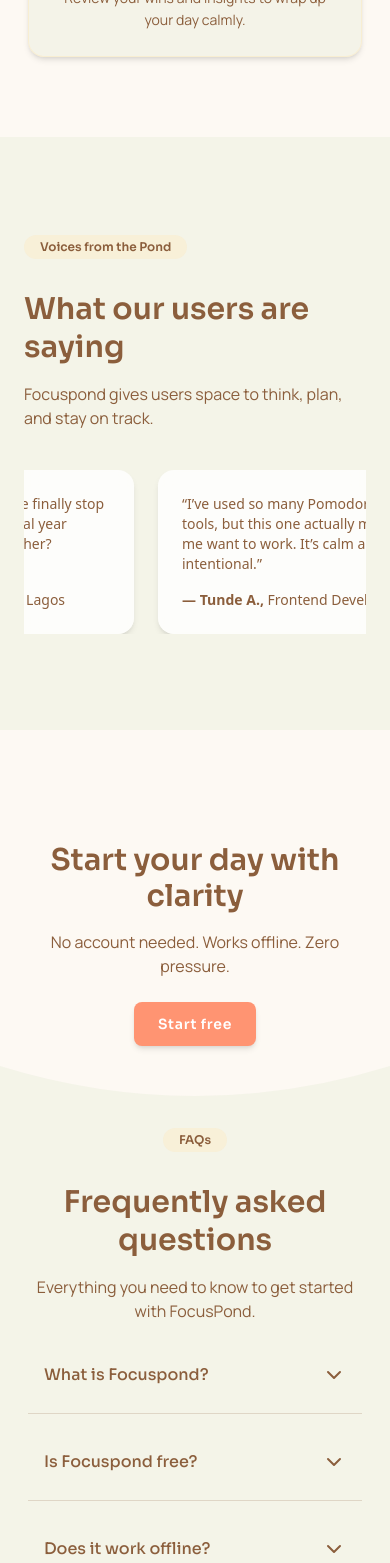
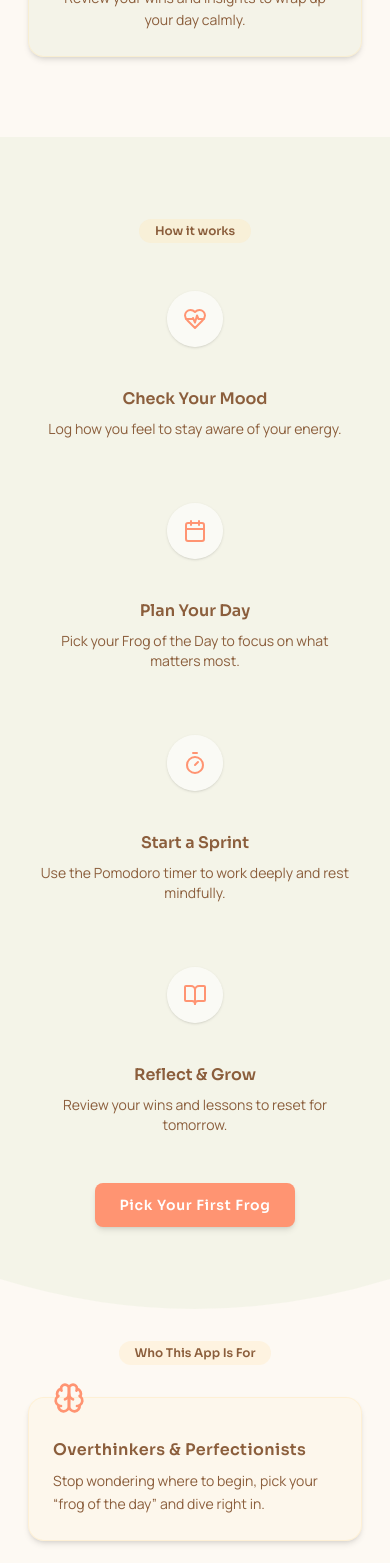
Before and after one commit to liannmaka/Focuspond, a Next.js app: page / in a window 390 px wide. Shown: the part 4820-6383 px from the top of the page. Built offline with nearby package versions, Linux system fonts and the light colour scheme.

Commit message:
feat: translating how it works section

```diff
--- a/src/app/(landing-page)/_components/HowItWorks.tsx
+++ b/src/app/(landing-page)/_components/HowItWorks.tsx
@@ -1,89 +1,93 @@
-import { SectionDivider } from "@/components/ui";
-import { CheckCircle, Clock, Activity, Repeat } from "lucide-react";
-import { LucideIcon } from "lucide-react";
+"use client";
 
-interface Step {
-  Icon: LucideIcon;
-  title: string;
-  description: string;
-}
+import React from "react";
+import Link from "next/link";
+import { Calendar, Timer, HeartPulse, BookOpen } from "lucide-react";
+import { Badge } from "@/components/ui";
 
-const HowItWorks = () => {
-  const steps: Step[] = [
+export default function HowItWorksIcons() {
+  const steps = [
     {
-      Icon: CheckCircle,
-      title: "1. Pick Your Frog",
-      description:
-        "Choose the day’s single most important (and difficult) task.",
-    },
-
-    {
-      Icon: Clock,
-      title: "2. Start a Pomodoro",
-      description:
-        "Launch a 25-minute focus sprint on that Frog, no distractions allowed.",
+      icon: <HeartPulse className="w-6 h-6 text-[#ff9472]" />,
+      title: "Check Your Mood",
+      desc: "Log how you feel to stay aware of your energy.",
     },
     {
-      Icon: Activity,
-      title: "3. Track Progress",
-      description:
-        "Log your Pomodoros, watch your streak, and see real momentum.",
+      icon: <Calendar className="w-6 h-6 text-[#ff9472]" />,
+      title: "Plan Your Day",
+      desc: "Pick your Frog of the Day to focus on what matters most.",
     },
     {
-      Icon: Repeat,
-      title: "4. Stay Consistent",
-      description:
-        "On low-energy days, toggle Mini-Frog Mode and use energy-based planning to keep going.",
+      icon: <Timer className="w-6 h-6 text-[#ff9472]" />,
+      title: "Start a Sprint",
+      desc: "Use the Pomodoro timer to work deeply and rest mindfully.",
+    },
+    {
+      icon: <BookOpen className="w-6 h-6 text-[#ff9472]" />,
+      title: "Reflect & Grow",
+      desc: "Review your wins and lessons to reset for tomorrow.",
     },
   ];
 
   return (
-    <>
-      <SectionDivider />
-      <section
-        id="how-it-works"
-        className="pt-7 pb-16 md:px-6"
-      >
-        <div className="max-w-5xl mx-auto space-y-8">
-          {/* Headline + Subheadline */}
-          <div className="text-center">
-            <h2 className="text-2xl md:text-3xl lg:4xl font-sora font-semibold">
-              How It Works
-            </h2>
-            <p className="mt-4 font-manrope text-base/7 text-walnut-brown/90 md:text-lg/7 max-w-2xl mx-auto">
-              A simple, four step flow that guides you from “big scary task” to
-              “completed Frog,” even on your lowest energy days.
-            </p>
-          </div>
+    <section className="pt-20 pb-28 bg-[#a8c686]/10 relative overflow-hidden">
+      <div className="container mx-auto px-7">
+        <Badge
+          title="How it works"
+          className="text-center mb-4"
+        />
 
-          {/* Steps Grid */}
-          <div className="grid grid-cols-1 sm:grid-cols-2 lg:grid-cols-4 gap-6">
-            {steps.map(({ Icon, title, description }) => (
+        {/* Timeline Line + Icons + Text */}
+        <div className="relative">
+          {/* Connecting line behind the icons */}
+          <div className="absolute top-6 left-0 w-full h-px bg-gray-200 z-0 hidden lg:block" />
+
+          <div className="grid grid-cols-1 sm:grid-cols-2 lg:grid-cols-4 gap-y-16 gap-x-10 text-center relative z-10">
+            {steps.map((step, idx) => (
               <div
-                key={title}
-                className="flex flex-col items-center space-y-4 rounded-2xl bg-white/80 backdrop-blur-sm border border-[#ffe5b4]/50 py-6 px-5"
+                key={idx}
+                className="flex flex-col items-center px-2"
               >
-                {/* Icon Circle */}
-                <div className="flex h-12 w-12 items-center justify-center rounded-full bg-accent-button">
-                  <Icon className="size-6 text-white" />
+                <div className="bg-white/60 p-4 rounded-full mb-10 shadow-sm z-10">
+                  {step.icon}
                 </div>
-
-                {/* Title */}
-                <h3 className="font-sora text-base font-semibold text-center">
-                  {title}
+                <h3 className="text-base font-semibold font-sora">
+                  {step.title}
                 </h3>
-
-                {/* Description */}
-                <p className="font-manrope text-sm text-walnut-brown/80 leading-relaxed text-center">
-                  {description}
+                <p className="font-manrope text-sm mt-2 max-w-xs">
+                  {step.desc}
                 </p>
               </div>
             ))}
           </div>
         </div>
-      </section>
-    </>
+
+        {/* CTA Button */}
+        <div className="text-center mt-12">
+          <Link
+            href="/signup"
+            aria-label="Sign up for FocusPond"
+            className="inline-block bg-accent-button text-white font-semibold px-6 py-3 rounded-lg tracking-wider shadow-md hover:scale-[1.02] transition duration-200 text-sm sm:text-base font-sora"
+          >
+            Pick Your First Frog
+          </Link>
+        </div>
+      </div>
+
+      {/* Decorative Wave at Bottom */}
+      <div className="absolute bottom-0 left-0 w-full leading-none">
+        <svg
+          viewBox="0 0 1440 200"
+          xmlns="http://www.w3.org/2000/svg"
+          preserveAspectRatio="none"
+          className="block w-full h-[100px] sm:h-[140px] md:h-[200px]"
+        >
+          <path
+            fill="#fdf9f3"
+            d="M0,80 Q720,200 1440,80 L1440,200 L0,200 Z"
+          />
+        </svg>
+      </div>
+    </section>
   );
-};
-
-export default HowItWorks;
+}
--- a/src/app/(landing-page)/_components/WhoItsFor.tsx
+++ b/src/app/(landing-page)/_components/WhoItsFor.tsx
@@ -3,7 +3,7 @@
 import React from "react";
 import { Brain, Turtle, Zap, BookOpen } from "lucide-react";
 import { motion } from "framer-motion";
-import { Badge, SectionDivider } from "@/components/ui";
+import { Badge } from "@/components/ui";
 import { LucideIcon } from "lucide-react";
 
 interface AudienceData {
@@ -14,7 +14,7 @@
 }
 
 const styles = {
-  section: "py-10 px-7 lg:px-10 relative container mx-auto",
+  section: "md:pt-10 pb-20 px-7 lg:px-10 relative container mx-auto",
   grid: "grid grid-cols-1 sm:grid-cols-2 gap-8",
   cardBase:
     "relative rounded-2xl shadow-md border border-light-background/40 p-6 pt-10 hover:shadow-lg transition-shadow",
@@ -55,8 +55,6 @@
 
 const WhoItsForSection = () => {
   return (
-    <>
-      <SectionDivider />
     <motion.section
       className={styles.section}
       aria-labelledby="who-this-is-for"
@@ -104,7 +102,6 @@
         </div>
       </div>
     </motion.section>
-    </>
   );
 };
 
--- a/src/app/(landing-page)/_components/index.ts
+++ b/src/app/(landing-page)/_components/index.ts
@@ -7,3 +7,4 @@
 export { default as Footer } from "./Footer";
 export { default as Testimonial } from "./Testimonial";
 export { default as Features } from "./Features";
+export { default as HowItWorks } from "./HowItWorks";
--- a/src/app/(landing-page)/page.tsx
+++ b/src/app/(landing-page)/page.tsx
@@ -1,20 +1,22 @@
 import {
   Hero,
-  // WhoItsFor,
+  WhoItsFor,
   PainSolution,
   Faqs,
   CtaBanner,
   Testimonial,
   Features,
+  HowItWorks,
 } from "./_components";
 
 export default function LandingPage() {
   return (
     <div>
       <Hero />
-      {/* <WhoItsFor /> */}
       <PainSolution />
       <Features />
+      <HowItWorks />
+      <WhoItsFor />
       <Testimonial />
       <CtaBanner />
       <Faqs />
```
Lines whose indentation alone changed are shown as unchanged.
